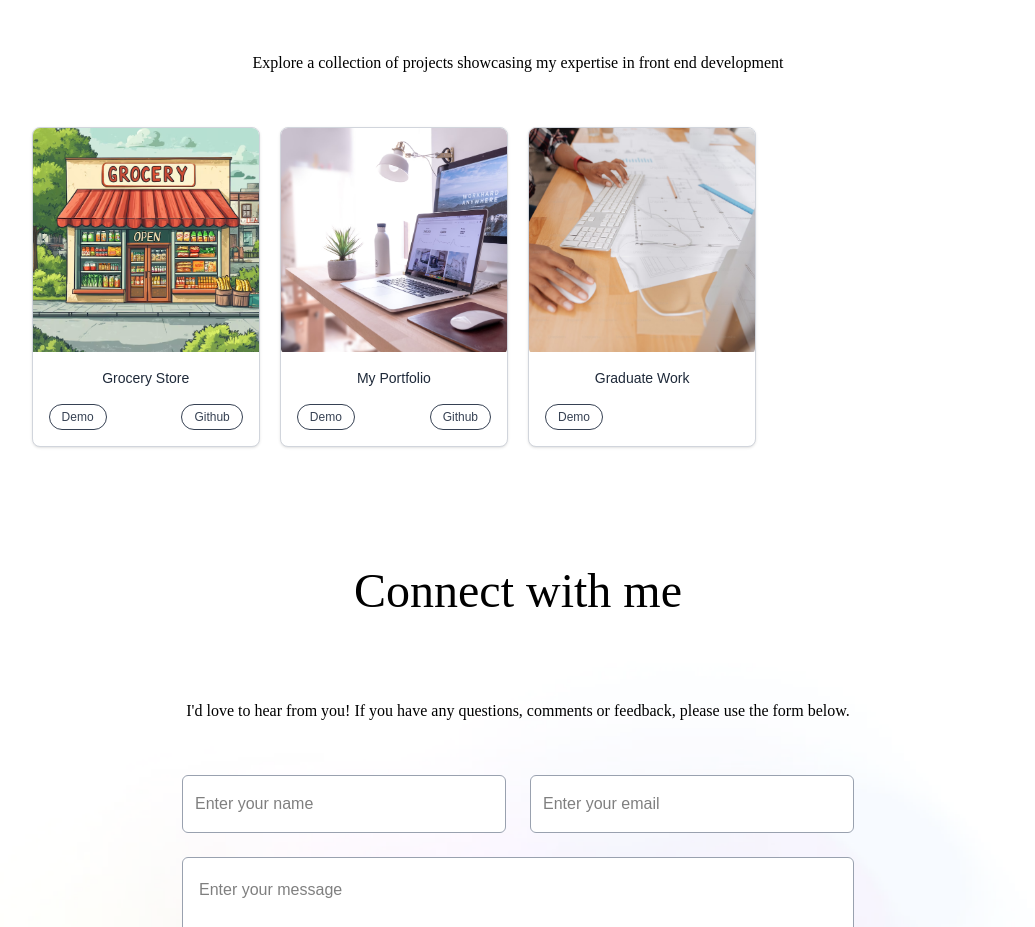
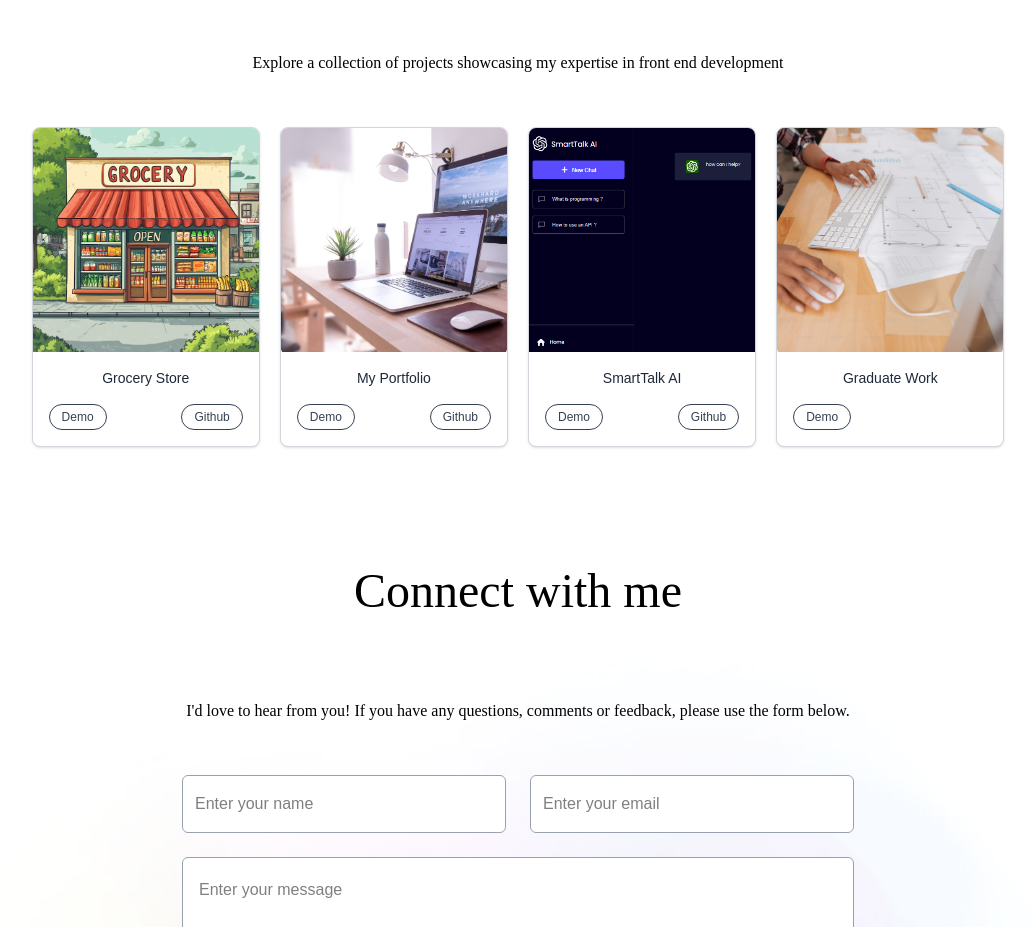
Before and after one commit to priyankatayi/portfolio, a Next.js app: page / in a window 1280 px wide. Shown: the part 2660-3587 px from the top of the page, without its empty margins (122-1157 px from the left). Built offline with nearby package versions, Linux system fonts and the light colour scheme; a web font is replaced by a local one.

Commit message:
added smart talk project

```diff
--- a/assets/assets.js
+++ b/assets/assets.js
@@ -90,6 +90,12 @@ export const projects = [
     liveUrl: 'https://portfolio-eosin-xi.vercel.app/',
   },
   {
+    description: 'SmartTalk AI',
+    bgImage: '/smarttalk-ai.png',
+    codeUrl: 'https://github.com/priyankatayi/smarttalk-ai',
+    liveUrl: 'https://smarttalk-ai-weld.vercel.app',
+  },
+  {
     description: 'Graduate Work',
     bgImage: '/work-4.png',
     liveUrl: 'https://sites.gsu.edu/innovation/2016/03/04/geo-tagging-underground-atlanta/',
```
Also changed, not shown: public/smarttalk-ai.png (added).
